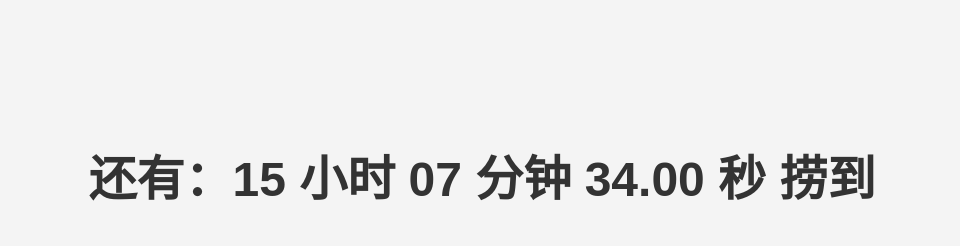
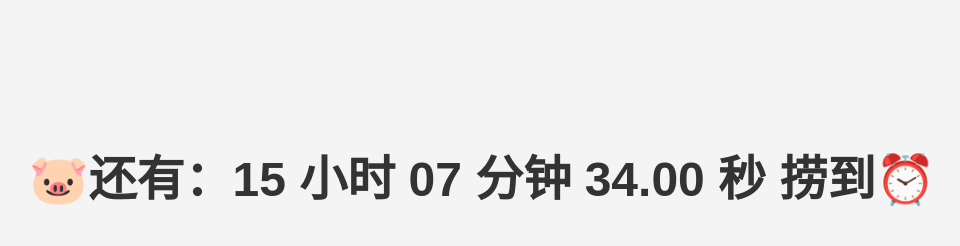
Before and after one commit to MisterAC/alarm, a plain HTML site: page index2.html in a window 1280 px wide. Shown: the whole page, without its empty margins (158-1118 px from the left). Drawn offline with Linux system fonts and the light colour scheme.

Commit message:
Update index2.html

```diff
--- a/index2.html
+++ b/index2.html
@@ -51,7 +51,7 @@
       const msStr = String(milliseconds).padStart(3, '0').slice(0, 2); // 取前两位毫秒
 
       document.getElementById("countdown").textContent =
-        `还有：${hours} 小时 ${minutes} 分钟 ${seconds}.${msStr} 秒 捞到`;
+        `🐷还有：${hours} 小时 ${minutes} 分钟 ${seconds}.${msStr} 秒 捞到⏰`;
     }
 
     updateCountdown(); // 初始调用一次
```
